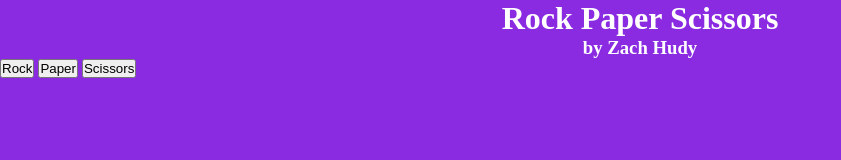
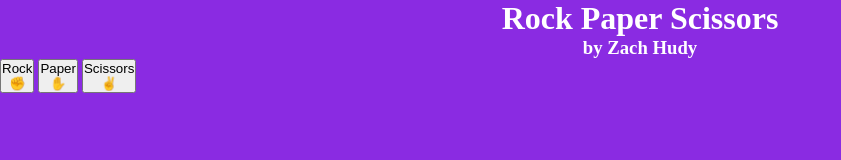
Before and after one commit to ZachHudy/RockPaperScissors, a plain HTML site: page index.html in a window 1280 px wide. Shown: the whole page, without its empty margins (0-841 px from the left). Drawn offline with Linux system fonts and the light colour scheme.

Commit message:
Add hand emojis to buttons

```diff
--- a/index.html
+++ b/index.html
@@ -9,9 +9,9 @@
         <h1>Rock Paper Scissors</h1>
         <h3>by Zach Hudy</h3>
         <section id="buttons">
-            <button id="rock" class="btn">Rock</button>
-            <button id="paper" class="btn">Paper</button>
-            <button id="scissors" class="btn">Scissors</button>
+            <button id="rock" class="btn">Rock<br>&#9994;</button>
+            <button id="paper" class="btn">Paper<br>&#9995;</button>
+            <button id="scissors" class="btn">Scissors<br>&#9996;</button>
         </section>
         <script src="./scripts/main.js"></script>
     </body>
```
